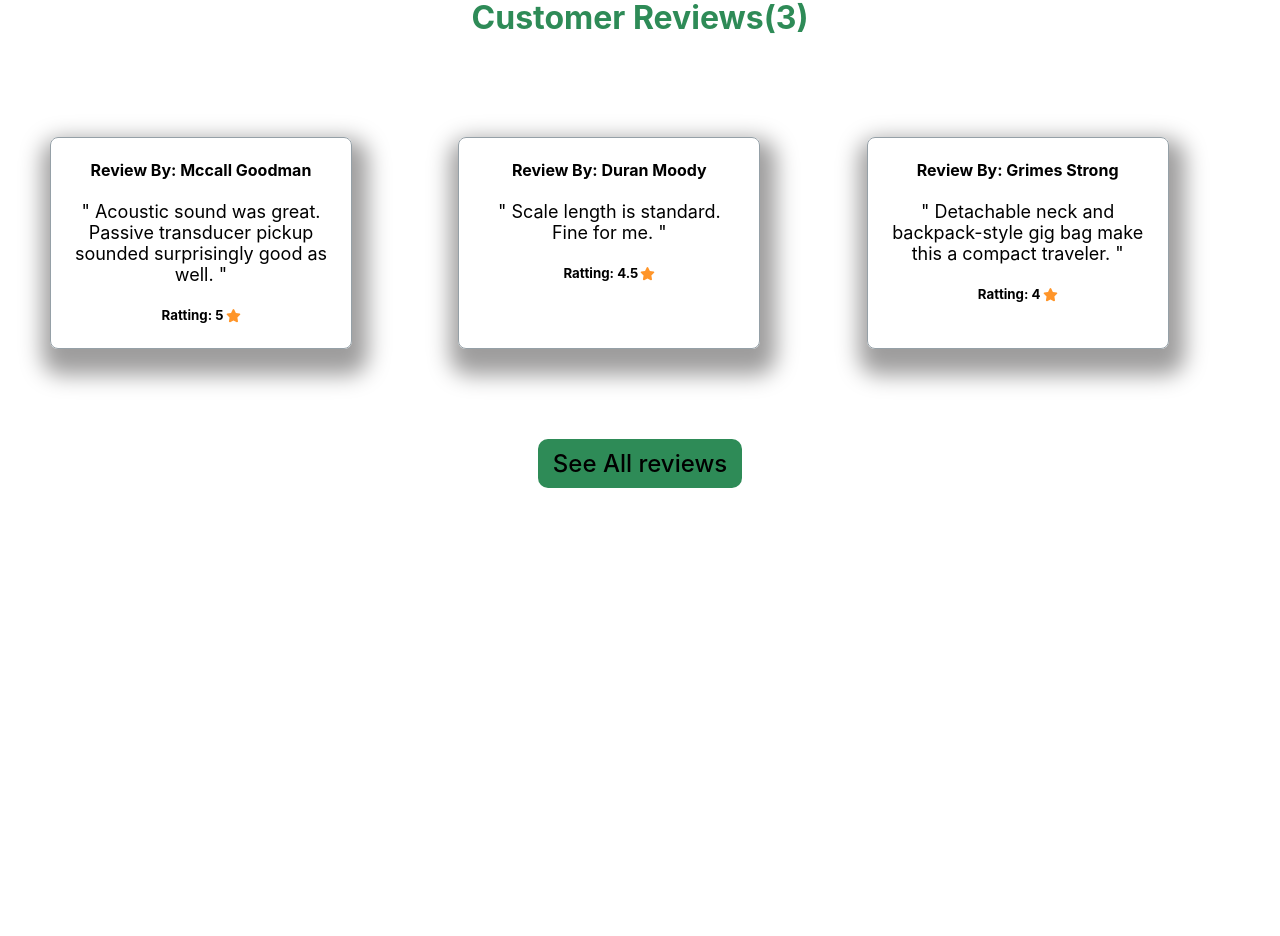
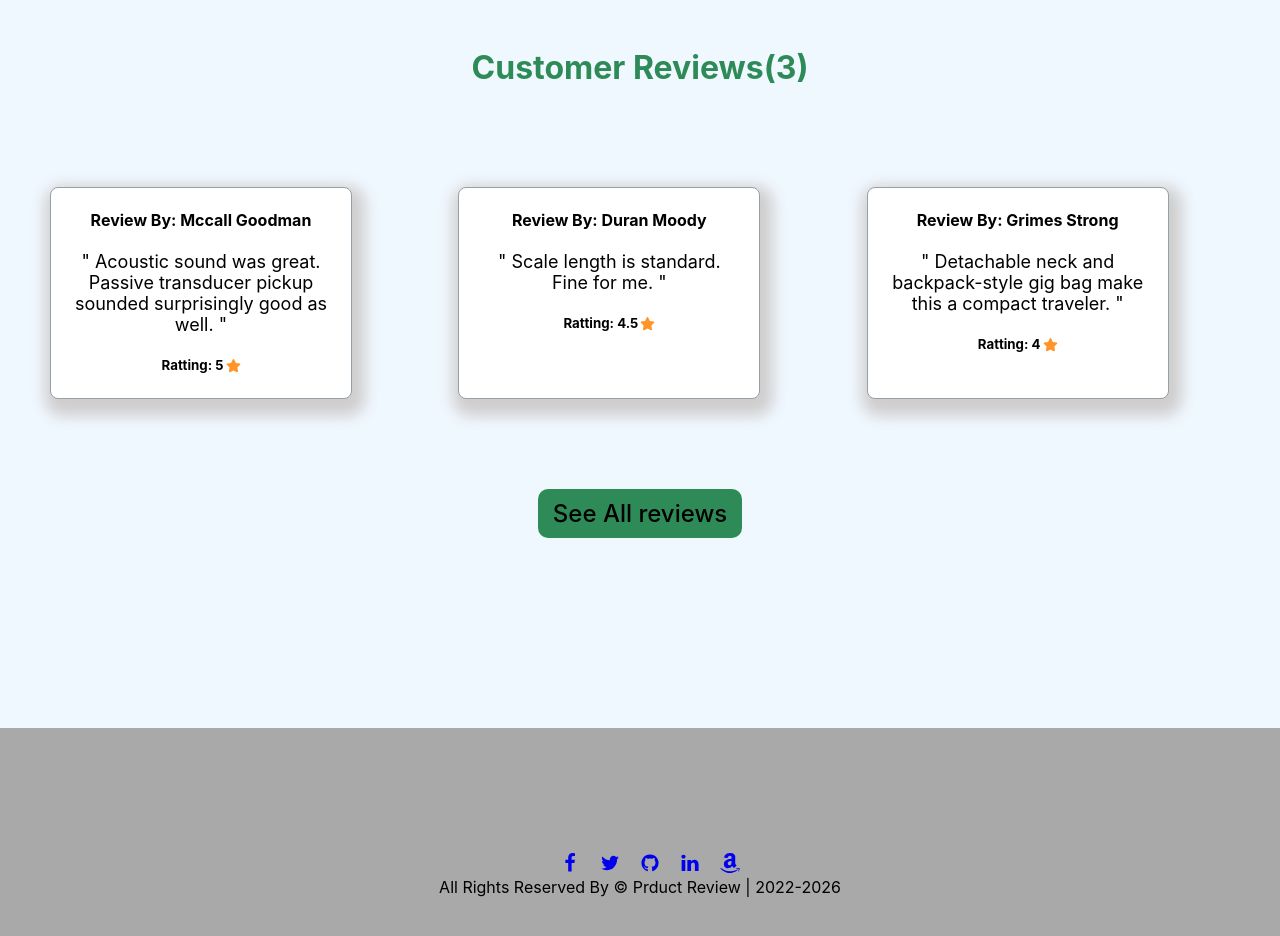
Before and after one commit to jrtanmoy/product-reviews-website, a React (Create React App) app: page / in a window 1280 px wide. Shown: the part 540-1476 px from the top of the page. Before the commit the page ends 1058 px from the top, so only its background shows below. Built offline with nearby package versions, Linux system fonts and the light colour scheme.

Commit message:
footer section added & edit README file

```diff
--- a/src/App.css
+++ b/src/App.css
@@ -1,5 +1,8 @@
 .App {
   text-align: center;
+  background-color: aliceblue;
+  margin-top: 0px;
+  padding-top: 50px;
 }
 
 .App-logo {
--- a/src/App.js
+++ b/src/App.js
@@ -7,6 +7,7 @@
 import Notfound from './components/Notfound/Notfound';
 import { Route, Routes } from 'react-router-dom';
 import Header from './components/Header/Header';
+import Footer from './components/Footer/Footer';
 
 function App() {
   return (
@@ -21,7 +22,7 @@
         <Route path='/about' element={<About></About>}></Route>
         <Route path='*' element={<Notfound></Notfound>}></Route>
       </Routes>
-
+      <Footer></Footer>
     </div>
   );
 }
--- /dev/null
+++ b/src/components/Footer/Footer.css
@@ -0,0 +1,13 @@
+.footer-container{
+    margin-top: 200px;
+    background-color:darkgrey;
+    width: auto;
+    height: 250px;
+}
+.footer-info{
+    padding-top: 125px;
+}
+.footer-link-icon a{
+    margin-left: 20px;
+
+}
--- /dev/null
+++ b/src/components/Footer/Footer.js
@@ -0,0 +1,93 @@
+import React from 'react'
+import './Footer.css'
+
+const Footer = () => {
+  return (
+    <footer className='footer-container'>
+      <div className='footer-info'>
+        <div className='footer-link-icon'>
+          <a
+            href='https://github.com/jrtanmoy'
+            className=''
+          >
+            <svg
+              width='20'
+              height='20'
+              fill='currentColor'
+              className=''
+              viewBox='0 0 1792 1792'
+              xmlns='https://github.com/jrtanmoy'
+            >
+              <path d='M1343 12v264h-157q-86 0-116 36t-30 108v189h293l-39 296h-254v759h-306v-759h-255v-296h255v-218q0-186 104-288.5t277-102.5q147 0 228 12z'></path>
+            </svg>
+          </a>
+          <a
+            href='https://github.com/jrtanmoy'
+            className=''
+          >
+            <svg
+              width='20'
+              height='20'
+              fill='currentColor'
+              className=''
+              viewBox='0 0 1792 1792'
+              xmlns='http://www.w3.org/2000/svg'
+            >
+              <path d='M1684 408q-67 98-162 167 1 14 1 42 0 130-38 259.5t-115.5 248.5-184.5 210.5-258 146-323 54.5q-271 0-496-145 35 4 78 4 225 0 401-138-105-2-188-64.5t-114-159.5q33 5 61 5 43 0 85-11-112-23-185.5-111.5t-73.5-205.5v-4q68 38 146 41-66-44-105-115t-39-154q0-88 44-163 121 149 294.5 238.5t371.5 99.5q-8-38-8-74 0-134 94.5-228.5t228.5-94.5q140 0 236 102 109-21 205-78-37 115-142 178 93-10 186-50z'></path>
+            </svg>
+          </a>
+          <a
+            href='https://github.com/jrtanmoy'
+            className=''
+          >
+            <svg
+              xmlns='http://www.w3.org/2000/svg'
+              width='20'
+              height='20'
+              fill='currentColor'
+              className=''
+              viewBox='0 0 1792 1792'
+            >
+              <path d='M896 128q209 0 385.5 103t279.5 279.5 103 385.5q0 251-146.5 451.5t-378.5 277.5q-27 5-40-7t-13-30q0-3 .5-76.5t.5-134.5q0-97-52-142 57-6 102.5-18t94-39 81-66.5 53-105 20.5-150.5q0-119-79-206 37-91-8-204-28-9-81 11t-92 44l-38 24q-93-26-192-26t-192 26q-16-11-42.5-27t-83.5-38.5-85-13.5q-45 113-8 204-79 87-79 206 0 85 20.5 150t52.5 105 80.5 67 94 39 102.5 18q-39 36-49 103-21 10-45 15t-57 5-65.5-21.5-55.5-62.5q-19-32-48.5-52t-49.5-24l-20-3q-21 0-29 4.5t-5 11.5 9 14 13 12l7 5q22 10 43.5 38t31.5 51l10 23q13 38 44 61.5t67 30 69.5 7 55.5-3.5l23-4q0 38 .5 88.5t.5 54.5q0 18-13 30t-40 7q-232-77-378.5-277.5t-146.5-451.5q0-209 103-385.5t279.5-279.5 385.5-103zm-477 1103q3-7-7-12-10-3-13 2-3 7 7 12 9 6 13-2zm31 34q7-5-2-16-10-9-16-3-7 5 2 16 10 10 16 3zm30 45q9-7 0-19-8-13-17-6-9 5 0 18t17 7zm42 42q8-8-4-19-12-12-20-3-9 8 4 19 12 12 20 3zm57 25q3-11-13-16-15-4-19 7t13 15q15 6 19-6zm63 5q0-13-17-11-16 0-16 11 0 13 17 11 16 0 16-11zm58-10q-2-11-18-9-16 3-14 15t18 8 14-14z'></path>
+            </svg>
+          </a>
+          <a
+            href='https://github.com/jrtanmoy'
+            className=''
+          >
+            <svg
+              width='20'
+              height='20'
+              fill='currentColor'
+              className=''
+              viewBox='0 0 1792 1792'
+              xmlns='http://www.w3.org/2000/svg'
+            >
+              <path d='M477 625v991h-330v-991h330zm21-306q1 73-50.5 122t-135.5 49h-2q-82 0-132-49t-50-122q0-74 51.5-122.5t134.5-48.5 133 48.5 51 122.5zm1166 729v568h-329v-530q0-105-40.5-164.5t-126.5-59.5q-63 0-105.5 34.5t-63.5 85.5q-11 30-11 81v553h-329q2-399 2-647t-1-296l-1-48h329v144h-2q20-32 41-56t56.5-52 87-43.5 114.5-15.5q171 0 275 113.5t104 332.5z'></path>
+            </svg>
+          </a>
+          <a
+            href='https://github.com/jrtanmoy'
+            className=''
+          >
+            <svg
+              width='20'
+              height='20'
+              fill='currentColor'
+              className=''
+              viewBox='0 0 1792 1792'
+              xmlns='http://www.w3.org/2000/svg'
+            >
+              <path d='M1551 1476q15-6 26-3t11 17.5-15 33.5q-13 16-44 43.5t-95.5 68-141 74-188 58-229.5 24.5q-119 0-238-31t-209-76.5-172.5-104-132.5-105-84-87.5q-8-9-10-16.5t1-12 8-7 11.5-2 11.5 4.5q192 117 300 166 389 176 799 90 190-40 391-135zm207-115q11 16 2.5 69.5t-28.5 102.5q-34 83-85 124-17 14-26 9t0-24q21-45 44.5-121.5t6.5-98.5q-5-7-15.5-11.5t-27-6-29.5-2.5-35 0-31.5 2-31 3-22.5 2q-6 1-13 1.5t-11 1-8.5 1-7 .5h-10l-3-.5-2-1.5-1.5-3q-6-16 47-40t103-30q46-7 108-1t76 24zm-394-443q0 31 13.5 64t32 58 37.5 46 33 32l13 11-227 224q-40-37-79-75.5t-58-58.5l-19-20q-11-11-25-33-38 59-97.5 102.5t-127.5 63.5-140 23-137.5-21-117.5-65.5-83-113-31-162.5q0-84 28-154t72-116.5 106.5-83 122.5-57 130-34.5 119.5-18.5 99.5-6.5v-127q0-65-21-97-34-53-121-53-6 0-16.5 1t-40.5 12-56 29.5-56 59.5-48 96l-294-27q0-60 22-119t67-113 108-95 151.5-65.5 190.5-24.5q100 0 181 25t129.5 61.5 81 83 45 86 12.5 73.5v589zm-672 21q0 86 70 133 66 44 139 22 84-25 114-123 14-45 14-101v-162q-59 2-111 12t-106.5 33.5-87 71-32.5 114.5z'></path>
+            </svg>
+          </a>
+        </div>
+        <div className=''>
+          All Rights Reserved By &copy; Prduct Review | 2022-2026
+        </div>
+      </div>
+    </footer>
+  )
+}
+
+export default Footer
--- a/src/components/Home/Home.css
+++ b/src/components/Home/Home.css
@@ -49,7 +49,6 @@
     text-decoration: none;
     color: black;
     background-color: seagreen;
-    margin:20px 6px ;
     padding: 10px 15px;
     border-radius: 10px;
 
--- a/src/components/Home/Home.js
+++ b/src/components/Home/Home.js
@@ -10,7 +10,7 @@
 
     return (
         <div className='container'>
-            <h1 className='h1-title-style'>Guiter review !!!</h1>
+            <h1 className='h1-title-style'> Product Reviews !!!</h1>
             <div className="first-section-container">
                 <div className="first-section-container-info">
                     <h2>Your next Guiter</h2>
--- a/src/components/Review/Review.css
+++ b/src/components/Review/Review.css
@@ -1,9 +1,10 @@
 .review{
     width: 300px;
     height: 210px;
+    background-color: white;
     border: 1px solid #95A0A7;
     border-radius: 8px;
-    box-shadow: 4px 14px 22px 12px #9e9d9d;
+    box-shadow: 4px 8px 15px 9px #cfcdcd;
     position: relative;
 }
 .review p{
--- a/src/components/Reviews/Reviews.css
+++ b/src/components/Reviews/Reviews.css
@@ -1,7 +1,9 @@
 .container{
     margin-top: 60px;
 }
-
+.review-title{
+    color: rgb(51, 99, 230);
+}
 .review-card{
     display: grid;
     grid-template-columns: repeat(3, 1fr);
--- a/src/components/Reviews/Reviews.js
+++ b/src/components/Reviews/Reviews.js
@@ -7,7 +7,7 @@
 
     return (
         <div className='container'>
-            <h2>See, What Our Customers Say!</h2>
+            <h2 className='review-title'>See, What Our Customers Say!</h2>
            <div className='review-card'>
            {
                 reviews.map(review => <Review
```
Also changed, not shown: 1 other file (tests, documents, lock files or other folders).
